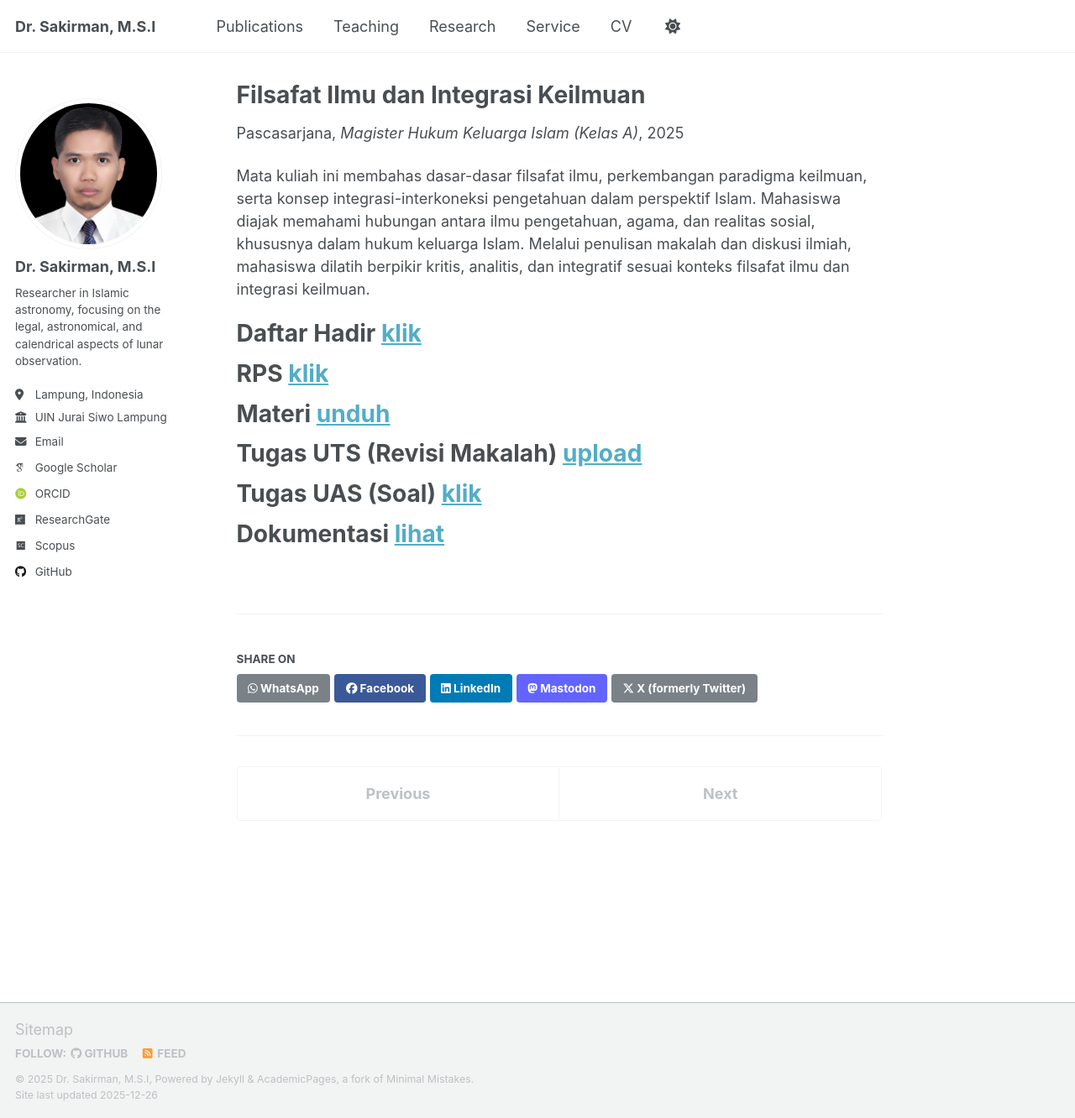
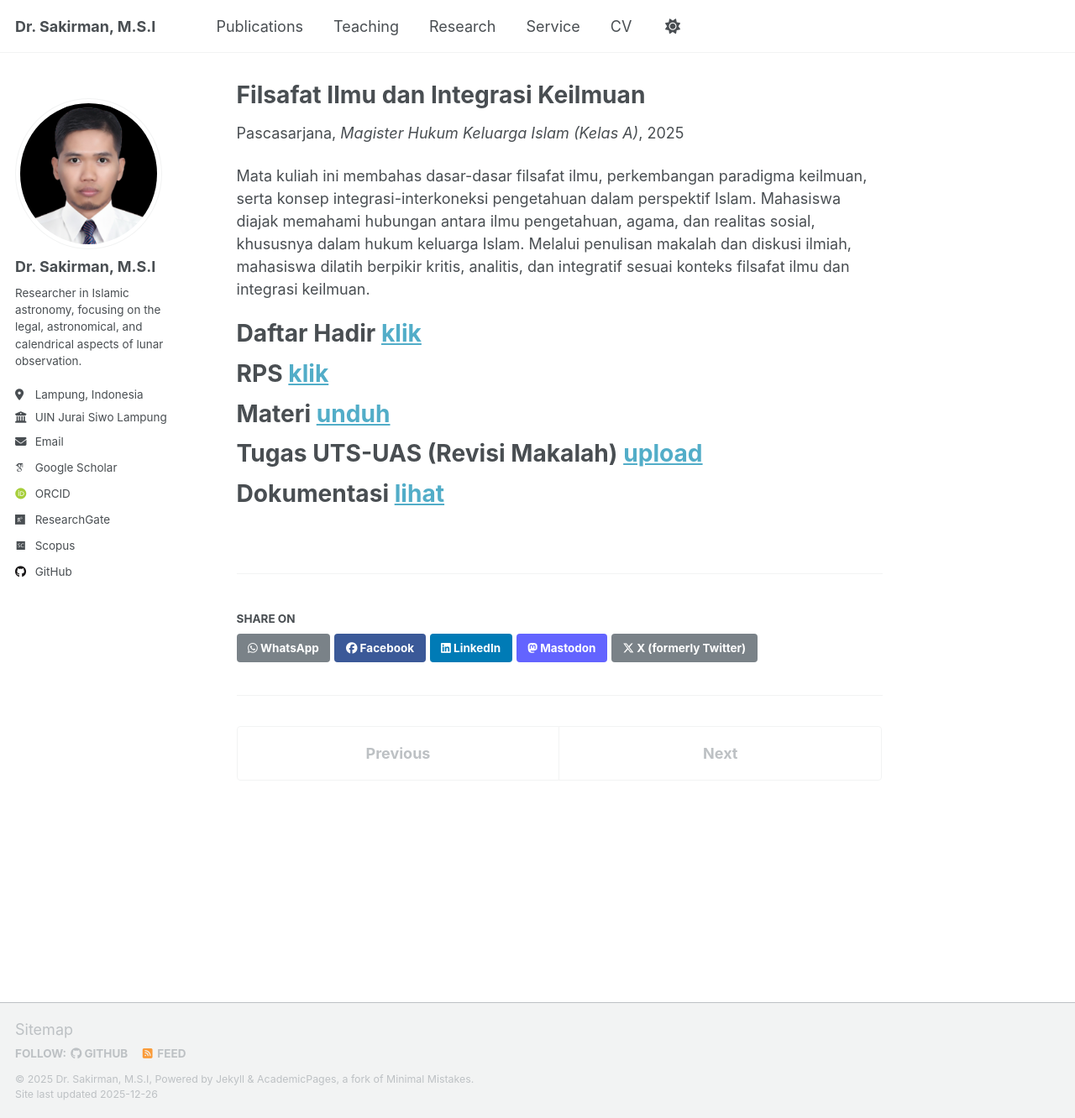
Before and after one commit to sakir-man/sakir-man.github.io, a Jekyll site: the page built from _teaching/2015-spring-teaching-2.md, in a window 1280 px wide and 1332 px high. Shown: the whole window at 84% size. Built offline with Jekyll 4.4.1, drawn with Linux system fonts in a browser that asks for light colours; some web fonts are replaced; a script that is not in the unit is left out.

Commit message:
Update 2015-spring-teaching-2.md

```diff
--- a/_teaching/2015-spring-teaching-2.md
+++ b/_teaching/2015-spring-teaching-2.md
@@ -19,10 +19,7 @@ RPS <a href="https://elearning.metrouniv.ac.id/pasca/">klik</a>
 Materi <a href="https://drive.google.com/drive/folders/1qG0aC4lc0sjyDMxWGFpXFnyK5HVJEBeD?usp=sharing">unduh</a>
 ======
 
-Tugas UTS (Revisi Makalah) <a href="https://forms.gle/r4p6t8kHttrB7q1d8">upload</a>
-======
-
-Tugas UAS (Soal) <a href="https://elearning.metrouniv.ac.id/pasca/">klik</a>
+Tugas UTS-UAS (Revisi Makalah) <a href="https://forms.gle/r4p6t8kHttrB7q1d8">upload</a>
 ======
 
 Dokumentasi <a href="https://photos.app.goo.gl/uyV2eS7XSVgxyBiY9">lihat</a>
```
